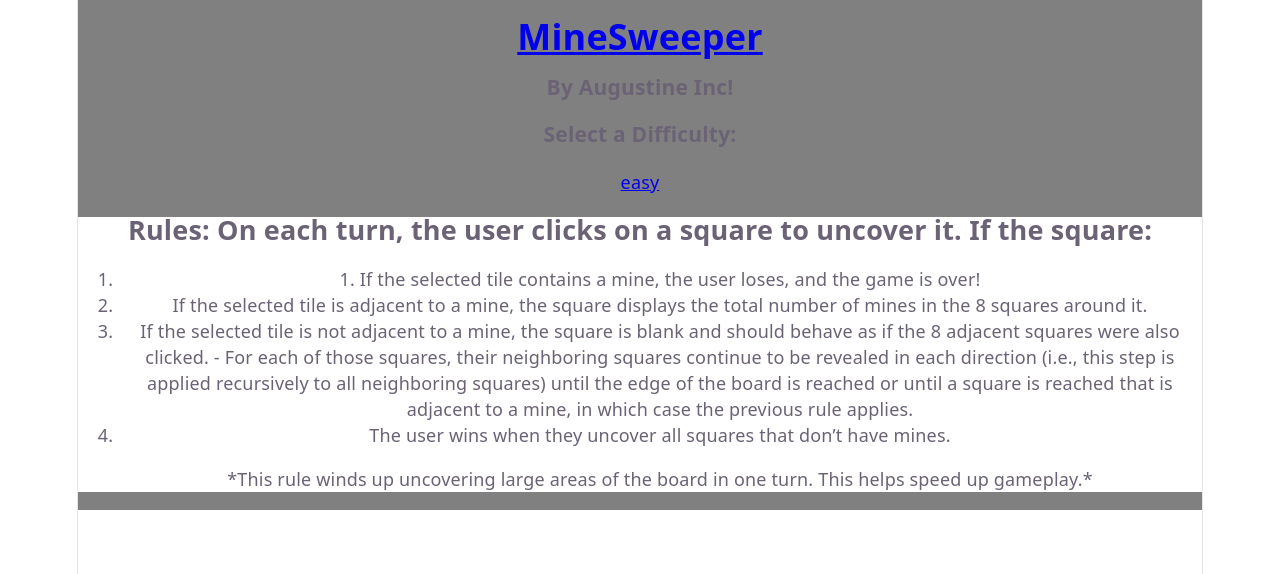
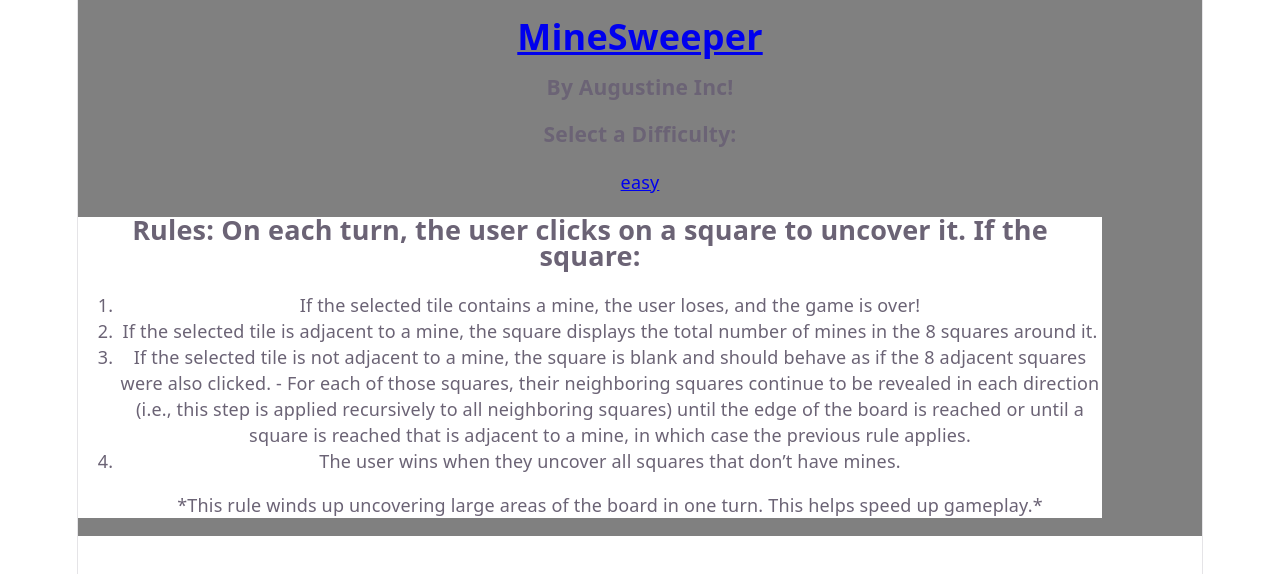
Before and after one commit to JAugustineFlory/minesweeper, a React (Vite) app in the folder client/: page / in a window 1280 px wide. Shown: the top 574 px of the page. Built offline with nearby package versions, Linux system fonts and the light colour scheme.

Commit message:
Edit Rules text and touches styling

```diff
--- a/client/src/App.css
+++ b/client/src/App.css
@@ -1,7 +1,7 @@
 
 
 .landingPage {
-
+    width: 80vw;
 
     background-color: var(--bg);
 
--- a/client/src/App.jsx
+++ b/client/src/App.jsx
@@ -23,7 +23,7 @@ function App() {
             </h2>
             <ol>
               <li>
-                1. If the selected tile contains a mine, the user loses, and the game is over!
+                If the selected tile contains a mine, the user loses, and the game is over!
               </li>
               <li>
                 If the selected tile is adjacent to a mine, the square displays the total number of mines in the 8 squares around it.
```
